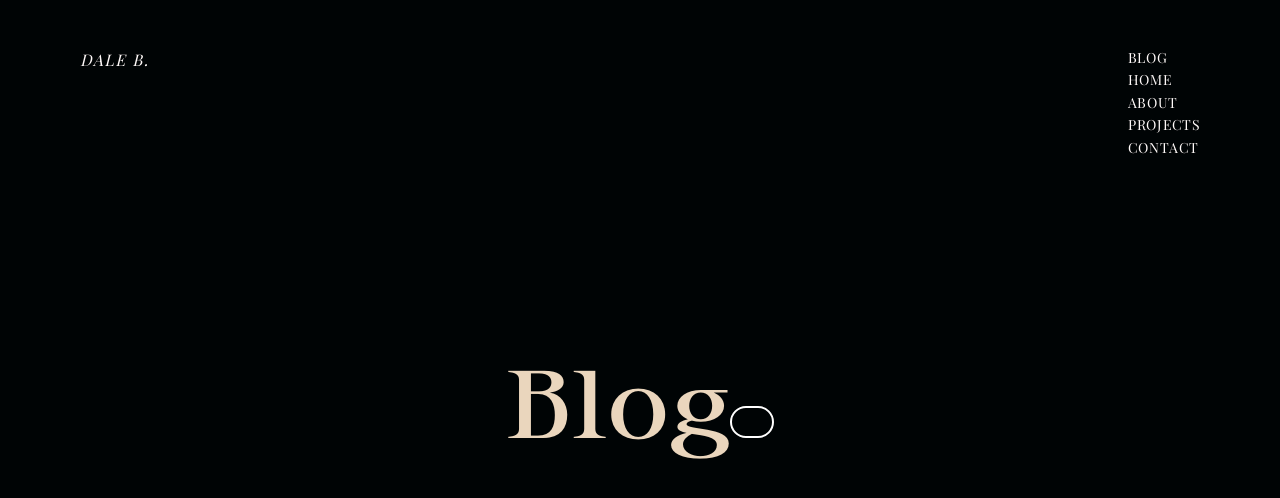
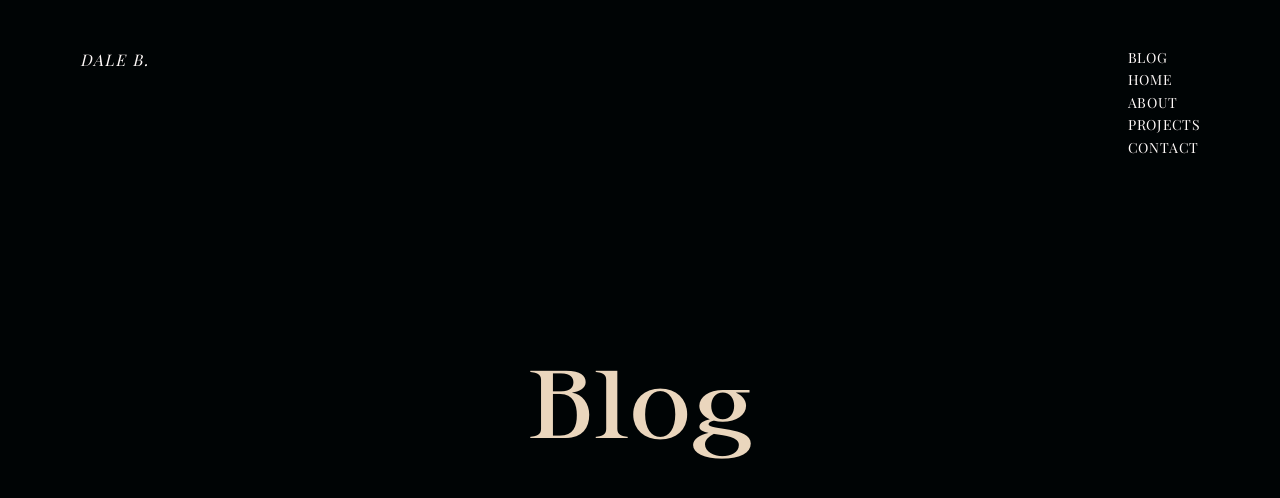
Before and after one commit to hyamero/portfolio-legacy, a Next.js app: page /blog in a window 1280 px wide. Shown: the top 498 px of the page. Built offline with nearby package versions, Linux system fonts and the light colour scheme; a web font is replaced by a local one.

Commit message:
chore: add target _blank in links

```diff
--- a/components/Footer.tsx
+++ b/components/Footer.tsx
@@ -50,6 +50,8 @@ export const Footer: React.FC<FooterProps> = ({}) => {
           {icons.map((icon) => (
             <li key={icon.link} className="hover-effect-sm">
               <a
+                target="_blank"
+                rel="noreferrer"
                 href={icon.link}
                 className="hover-effect whitespace-nowrap font-syne text-xs font-bold uppercase tracking-widest transition-colors hover:text-gray-300 sm:text-[0.6rem]"
               >
--- a/pages/blog.tsx
+++ b/pages/blog.tsx
@@ -10,10 +10,7 @@ const Blog: React.FC<BlogProps> = ({}) => {
       className="z-10 flex h-screen items-center justify-center bg-[#000405]"
     >
       <div className="relative m-auto">
-        <span className="header-text text-clamp ">
-          Blog
-          <span className=" mt-5 inline-block rounded-full border-2 border-white py-2 px-5 pb-5 font-playfair text-5xl italic sm:text-3xl"></span>{" "}
-        </span>
+        <span className="header-text text-clamp ">Blog</span>
       </div>
     </div>
   );
```
